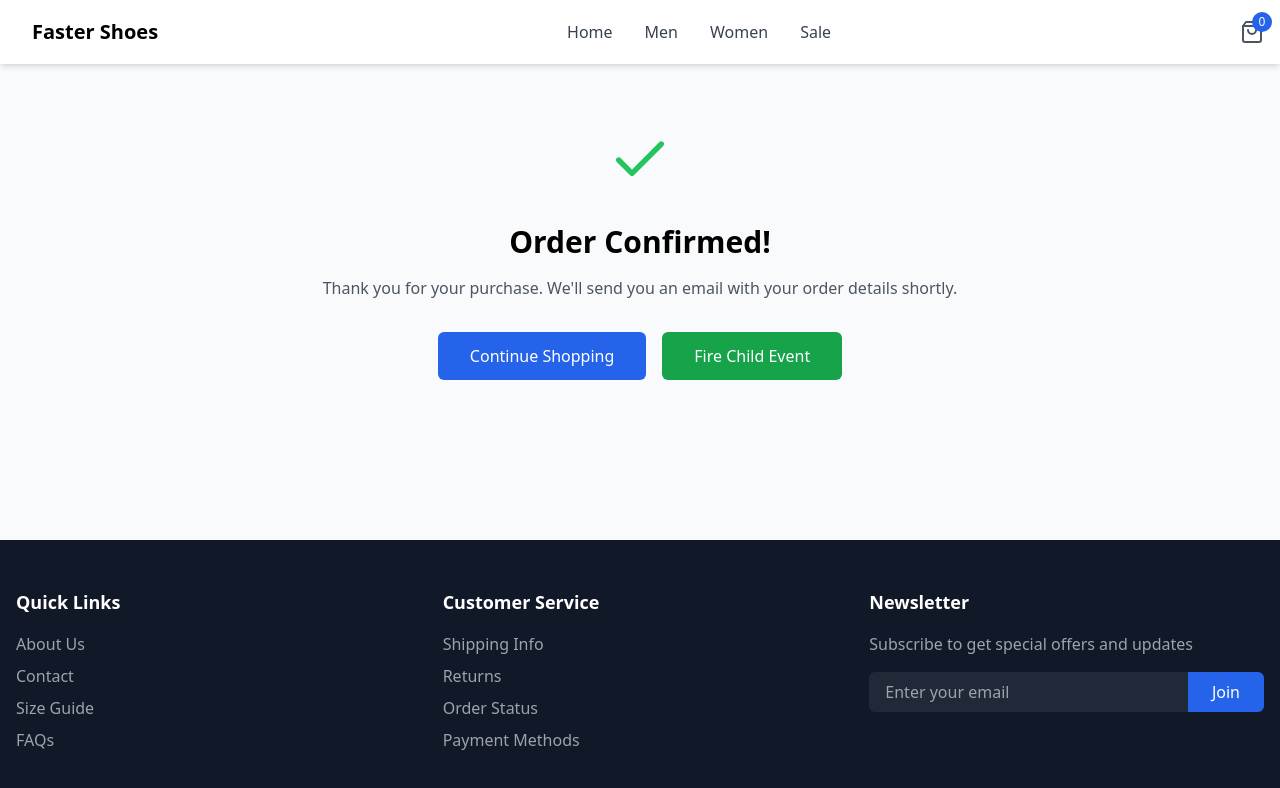
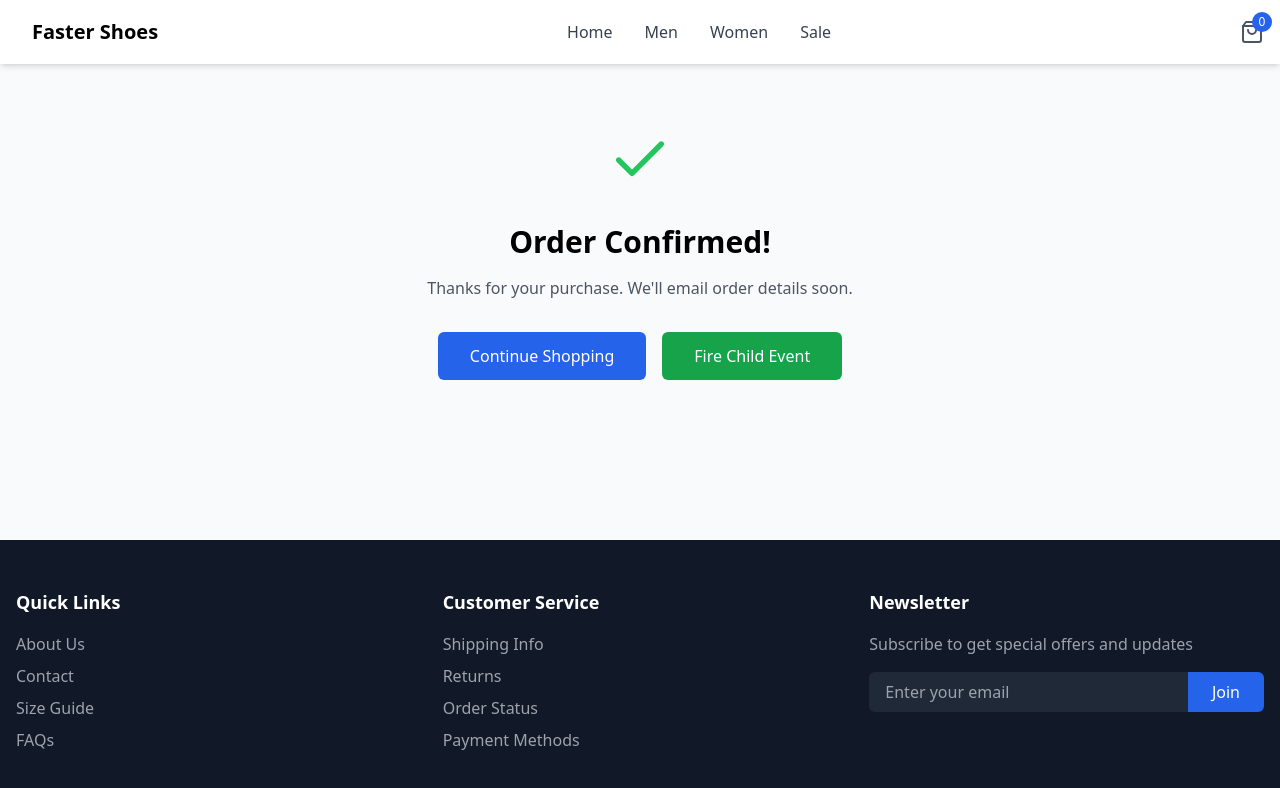
Before and after one commit to erichstrange/faster_shoes2, a React (Vite) app: page /erich/checkoutSuccess in a window 1280 px wide. Shown: the top 788 px of the page. Built offline with nearby package versions, Linux system fonts and the light colour scheme.

Commit message:
small changes

```diff
--- a/src/pages/CheckoutSuccess.tsx
+++ b/src/pages/CheckoutSuccess.tsx
@@ -1,8 +1,3 @@
-/**
- * File Name: CheckoutSuccess.tsx
- * Full Path: /Users/mac/WebstormProjects/faster_shoes2/src/pages/CheckoutSuccess.tsx
- */
-
 import React, { useEffect } from 'react';
 import { useNavigate, useLocation } from 'react-router-dom';
 import { Check } from 'lucide-react';
@@ -12,17 +7,16 @@ const CheckoutSuccess = () => {
     const location = useLocation();
 
     useEffect(() => {
-        // Ensure the dataLayer array
         window.dataLayer = window.dataLayer || [];
 
-        // 1) Try to get clickId from query param or localStorage
+        // Grab clickId from query or localStorage
         const searchParams = new URLSearchParams(location.search);
         let irclickid = searchParams.get('irclickid') || '';
         if (!irclickid) {
             irclickid = localStorage.getItem('irclickid') || '';
         }
 
-        // 2) Retrieve the order data from localStorage
+        // Retrieve the order data
         const storedSummary = localStorage.getItem('orderSummary');
         let realOrderId = 'test-order';
         let realTotalValue = '0.00';
@@ -41,30 +35,27 @@ const CheckoutSuccess = () => {
             }
         }
 
-        // 3) Retrieve the customerId from localStorage
+        // 1) Retrieve customerid from localStorage
         const realCustomerId = localStorage.getItem('customerId') || '';
 
-        // 4) Fire the parent (primary) event
+        // 2) Fire the parent event with "customerid"
         const parentObj = {
             event: 'impactConversion',
-            // "orderId" is the property your existing DLV - orderId listens for
             orderId: realOrderId,
             clickId: irclickid,
             totalValue: realTotalValue,
             currency: 'USD',
 
-            // Include the same customerid so it’s passed
+            // Must include the same "customerid"
             customerid: realCustomerId,
         };
-
-        console.log('Pushing parent event to dataLayer:', parentObj);
+        console.log('Pushing parent event:', parentObj);
         window.dataLayer.push(parentObj);
 
     }, [location.search]);
 
-    // Handler to fire the CHILD event
+    // 3) Handler for the child event—same "customerid"
     const handleChildEvent = () => {
-        // Retrieve the same order ID and customer ID
         const realCustomerId = localStorage.getItem('customerId') || '';
         const storedSummary = localStorage.getItem('orderSummary');
         let realOrderId = 'test-order';
@@ -80,22 +71,18 @@ const CheckoutSuccess = () => {
             }
         }
 
-        // reuse "orderId" so  existing GTM DLV - orderId variable can grab it
+        // We re-use "orderId" so GTM can use DLV – orderId
         const childObj = {
             event: 'impactConversionChild',
-
-            // CHANGED: now "orderId" instead of "parentOrderId"
             orderId: realOrderId,
-
-            // reuse totalValue or pass "0.00" if it’s an upsell at no additional cost
             totalValue: '0.00',
             currency: 'USD',
 
-            // Keep the same customerid
+            // Same "customerid" so it persists from parent → child
             customerid: realCustomerId,
         };
+        console.log('Pushing child event:', childObj);
 
-        console.log('Pushing child event to dataLayer:', childObj);
         window.dataLayer.push(childObj);
     };
 
@@ -106,11 +93,10 @@ const CheckoutSuccess = () => {
             </div>
             <h1 className="text-3xl font-bold mb-4">Order Confirmed!</h1>
             <p className="text-gray-600 mb-8">
-                Thank you for your purchase. We'll send you an email with your order details shortly.
+                Thanks for your purchase. We'll email order details soon.
             </p>
 
             <div className="space-x-4">
-                {/* Continue Shopping Button */}
                 <button
                     onClick={() => navigate('/')}
                     className="bg-blue-600 text-white px-8 py-3 rounded-md hover:bg-blue-700 transition"
@@ -118,7 +104,7 @@ const CheckoutSuccess = () => {
                     Continue Shopping
                 </button>
 
-                {/* Button that fires the child event */}
+                {/* Child Event Button */}
                 <button
                     onClick={handleChildEvent}
                     className="bg-green-600 text-white px-8 py-3 rounded-md hover:bg-green-700 transition"
```
